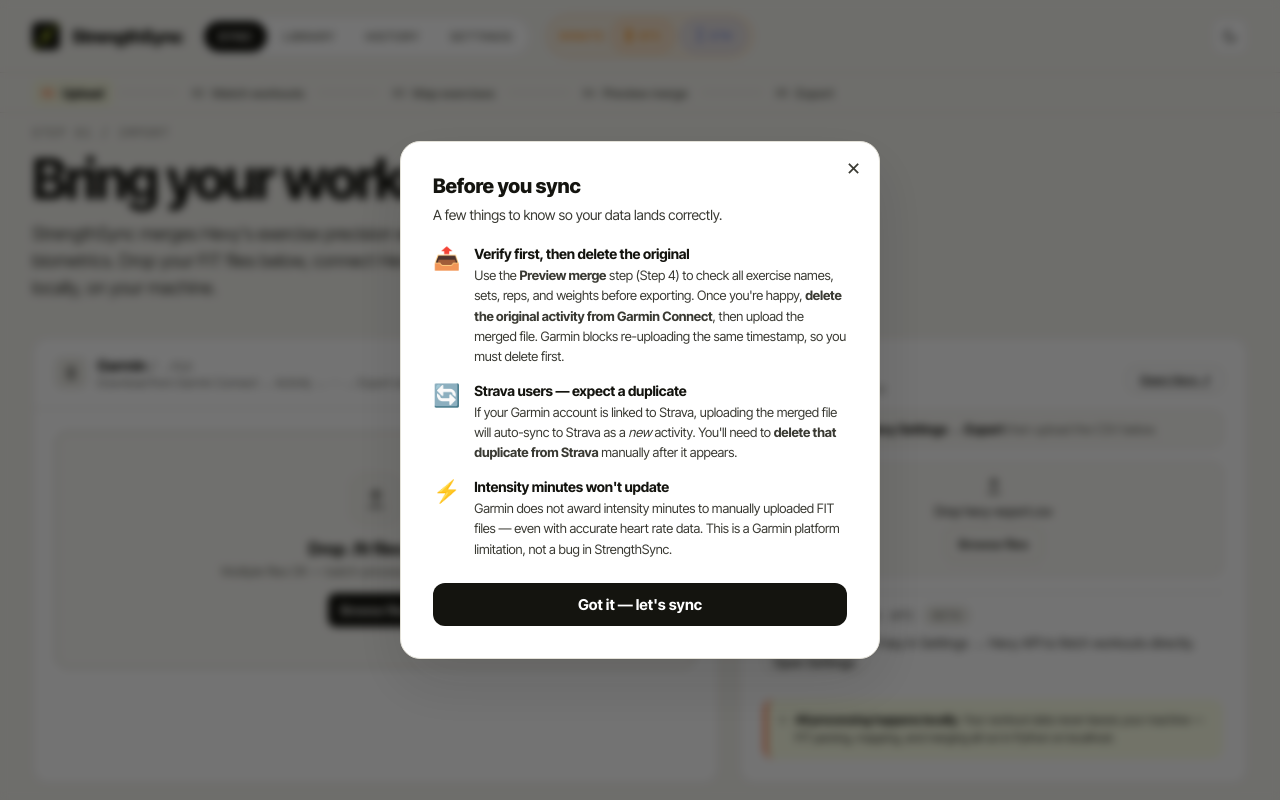
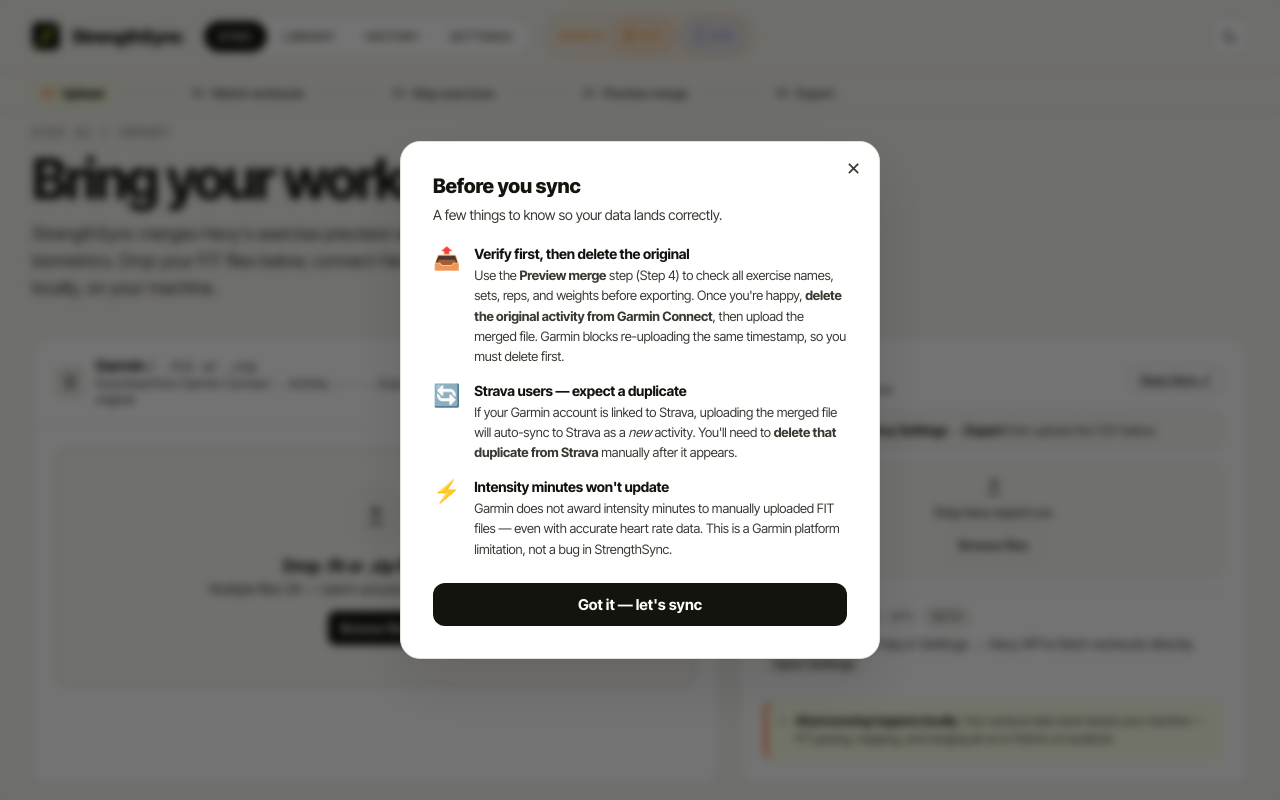
Before and after one commit to Exclad/StrengthSync, a Flask app: page / in a window 1280 px wide. Run offline with Flask 3, Linux system fonts and the light colour scheme; some libraries are stand-ins or nearby versions.

Commit message:
feat+polish: zip upload support, brighter secondary text across all screens
Zip support:
- Backend accepts .zip uploads alongside .fit — extracts the largest
  .fit file inside using Python stdlib zipfile (no new deps)
- Frontend file input now accepts .fit and .zip
- Drop zone and card subtitle updated: "Drop .fit or .zip files here"

Typography / readability:
- Light mode --ink-3: #6E6E65 → #525249 (better contrast on light bg)
- Light mode --ink-4: #A6A69B → #8A8A80
- screen_upload: descriptive subtitles 12→13px, ink-3→ink-2
  ("Download from Garmin Connect", "Workout source", file date, Hevy
  export instruction, drop zone subtitle 13→14px)
- screen_match: section subtitles 12→13px ink-3→ink-2; date labels
  11→12px; MiniStat/Stat labels 10→11px ink-3→ink-2; picker text bumped
- screen_history: table headers 10→11px ink-3→ink-2; file subtitle
  11→12px; size/date columns 12→13px; footer note 12→13px

Co-Authored-By: Claude Sonnet 4.6 <noreply@anthropic.com>

```diff
--- a/app.py
+++ b/app.py
@@ -12,6 +12,7 @@ import datetime
 import csv
 import json
 import urllib.request
+import zipfile
 from urllib.error import HTTPError, URLError
 from werkzeug.utils import secure_filename
 from flask import Flask, render_template, request, jsonify, session, send_file
@@ -300,6 +301,19 @@ def api_donation_qr(coin):
     return send_file(buf, mimetype="image/png", max_age=86400)
 
 
+def _extract_fit_from_zip(zip_path: str, dest_path: str) -> bool:
+    """Extract the first .fit file found in a zip into dest_path. Returns True on success."""
+    with zipfile.ZipFile(zip_path, 'r') as zf:
+        fit_names = [n for n in zf.namelist() if n.lower().endswith('.fit')]
+        if not fit_names:
+            return False
+        # Prefer the largest .fit file (activity files are bigger than device logs)
+        fit_names.sort(key=lambda n: zf.getinfo(n).file_size, reverse=True)
+        with zf.open(fit_names[0]) as src, open(dest_path, 'wb') as dst:
+            dst.write(src.read())
+    return True
+
+
 def _current_fit_path() -> str | None:
     """Return the active FIT file path for the current session, respecting batch index."""
     paths = session.get("fit_paths") or ([session.get("fit_path")] if session.get("fit_path") else [])
@@ -330,12 +344,22 @@ def api_upload():
     except (zoneinfo.ZoneInfoNotFoundError, KeyError):
         return jsonify({"error": f"Invalid timezone '{timezone_str}'.", "detail": "Must be a valid IANA timezone string"}), 400
 
-    # Save all FIT files to volume-backed directory
+    # Save all FIT files to volume-backed directory (zip files are extracted automatically)
     fit_paths = []
     for i, fit_file in enumerate(fit_files):
-        path = str(UPLOADS_DIR / f"fit_{i}.fit")
-        fit_file.save(path)
-        fit_paths.append(path)
+        original_name = (fit_file.filename or "").lower()
+        if original_name.endswith('.zip'):
+            zip_tmp = str(UPLOADS_DIR / f"fit_{i}.zip")
+            fit_file.save(zip_tmp)
+            dest = str(UPLOADS_DIR / f"fit_{i}.fit")
+            if not _extract_fit_from_zip(zip_tmp, dest):
+                return jsonify({"error": f"No .fit file found inside the uploaded zip ({fit_file.filename}).", "detail": "zip contained no .fit entries"}), 400
+            os.unlink(zip_tmp)
+            fit_paths.append(dest)
+        else:
+            path = str(UPLOADS_DIR / f"fit_{i}.fit")
+            fit_file.save(path)
+            fit_paths.append(path)
 
     # Validate first FIT file (representative parse for upload response)
     try:
--- a/static/src/screen_history.jsx
+++ b/static/src/screen_history.jsx
@@ -61,9 +61,9 @@ function ScreenHistory({ onBack }) {
       {!loading && files.length > 0 && (
         <div className="card" style={{ padding: 0, overflow: 'hidden' }}>
           <div style={{ padding: '8px 16px', borderBottom: '1px solid var(--line)', background: 'var(--surface-2)', display: 'grid', gridTemplateColumns: '1fr auto auto auto', gap: 16, alignItems: 'center' }}>
-            <span className="mono uc" style={{ fontSize: 10, color: 'var(--ink-3)' }}>File</span>
-            <span className="mono uc" style={{ fontSize: 10, color: 'var(--ink-3)' }}>Size</span>
-            <span className="mono uc" style={{ fontSize: 10, color: 'var(--ink-3)' }}>Exported</span>
+            <span className="mono uc" style={{ fontSize: 11, color: 'var(--ink-2)' }}>File</span>
+            <span className="mono uc" style={{ fontSize: 11, color: 'var(--ink-2)' }}>Size</span>
+            <span className="mono uc" style={{ fontSize: 11, color: 'var(--ink-2)' }}>Exported</span>
             <span style={{ width: 90 }}/>
           </div>
           {files.map((f, i) => (
@@ -72,11 +72,11 @@ function ScreenHistory({ onBack }) {
                 <IconFile size={16} style={{ color: 'var(--ink-3)', flexShrink: 0 }}/>
                 <div>
                   <div className="mono" style={{ fontSize: 13, fontWeight: 600 }}>{f.name}</div>
-                  <div style={{ fontSize: 11, color: 'var(--ink-3)', marginTop: 2 }}>FIT Protocol 2.0 · Garmin Connect ready</div>
+                  <div style={{ fontSize: 12, color: 'var(--ink-2)', marginTop: 2 }}>FIT Protocol 2.0 · Garmin Connect ready</div>
                 </div>
               </div>
-              <span className="mono" style={{ fontSize: 12, color: 'var(--ink-3)' }}>{f.size_kb} KB</span>
-              <span style={{ fontSize: 12, color: 'var(--ink-3)', whiteSpace: 'nowrap' }}>{fmtMtime(f.mtime)}</span>
+              <span className="mono" style={{ fontSize: 13, color: 'var(--ink-2)' }}>{f.size_kb} KB</span>
+              <span style={{ fontSize: 13, color: 'var(--ink-2)', whiteSpace: 'nowrap' }}>{fmtMtime(f.mtime)}</span>
               <button
                 className="btn btn-ghost btn-sm"
                 style={{ fontSize: 12 }}
@@ -89,7 +89,7 @@ function ScreenHistory({ onBack }) {
         </div>
       )}
 
-      <div style={{ marginTop: 16, padding: '12px 16px', background: 'color-mix(in oklab, var(--accent) 8%, var(--surface))', borderRadius: 10, fontSize: 12, color: 'var(--ink-3)', display: 'flex', alignItems: 'center', gap: 8 }}>
+      <div style={{ marginTop: 16, padding: '12px 16px', background: 'color-mix(in oklab, var(--accent) 8%, var(--surface))', borderRadius: 10, fontSize: 13, color: 'var(--ink-2)', display: 'flex', alignItems: 'center', gap: 8 }}>
         <IconLock size={13}/>
         Files are stored locally in the <span className="mono" style={{ margin: '0 2px' }}>output/</span> folder. They are never uploaded or shared.
       </div>
--- a/static/src/screen_match.jsx
+++ b/static/src/screen_match.jsx
@@ -139,9 +139,9 @@ function ColumnHeader({ title, sub, icon }) {
     <div style={{ padding: "0 4px 14px", borderBottom: "1px solid var(--line)" }}>
       <div className="row" style={{ gap: 8 }}>
         {icon}
-        <span className="uc mono" style={{ fontSize: 11, fontWeight: 600 }}>{title}</span>
+        <span className="uc mono" style={{ fontSize: 12, fontWeight: 600 }}>{title}</span>
       </div>
-      <div style={{ fontSize: 12, color: "var(--ink-3)", marginTop: 4 }}>{sub}</div>
+      <div style={{ fontSize: 13, color: "var(--ink-2)", marginTop: 4 }}>{sub}</div>
     </div>
   );
 }
@@ -149,7 +149,7 @@ function ColumnHeader({ title, sub, icon }) {
 function Stat({ label, value, good }) {
   return (
     <div className="stack">
-      <div className="mono uc" style={{ fontSize: 10, color: "var(--ink-3)" }}>{label}</div>
+      <div className="mono uc" style={{ fontSize: 11, color: "var(--ink-2)" }}>{label}</div>
       <div style={{ fontSize: 20, fontWeight: 700, color: good ? "var(--good)" : "var(--ink)", letterSpacing: "-0.02em" }}>{value}</div>
     </div>
   );
@@ -170,7 +170,7 @@ function GarminCard({ garmin, matched }) {
       <div className="card" style={{ padding: 18, opacity: matched ? 1 : 0.6 }}>
         <div className="row" style={{ justifyContent: "space-between" }}>
           <div>
-            <div style={{ fontSize: 11, color: "var(--ink-3)" }} className="mono uc">{fmtDate(garmin.start_time)}</div>
+            <div style={{ fontSize: 12, color: "var(--ink-2)" }} className="mono uc">{fmtDate(garmin.start_time)}</div>
             <div style={{ fontWeight: 700, fontSize: 16, marginTop: 2 }}>Garmin Strength</div>
           </div>
           <span className="chip neutral mono">{fmtTime(garmin.start_time)}</span>
@@ -189,9 +189,9 @@ function GarminCard({ garmin, matched }) {
 function MiniStat({ icon, label, value, warn }) {
   return (
     <div className="stack">
-      <div className="row" style={{ gap: 4, color: "var(--ink-3)", fontSize: 10 }} className="mono uc">
+      <div className="row mono uc" style={{ gap: 4, color: "var(--ink-2)", fontSize: 11 }}>
         {icon}
-        <span className="mono uc" style={{ fontSize: 10 }}>{label}</span>
+        <span className="mono uc" style={{ fontSize: 11 }}>{label}</span>
       </div>
       <div style={{ fontSize: 14, fontWeight: 700, marginTop: 2, color: warn ? "var(--warn)" : "var(--ink)" }}>{value}</div>
     </div>
@@ -249,7 +249,7 @@ function HevyPicker({ selected, workouts, onSelect }) {
           </div>
           {open && (
             <div style={{ marginTop: 12, display: "grid", gap: 6 }}>
-              <div style={{ fontSize: 12, color: "var(--ink-3)", marginBottom: 4 }}>Pick a different Hevy workout:</div>
+              <div style={{ fontSize: 13, color: "var(--ink-2)", marginBottom: 4 }}>Pick a different Hevy workout:</div>
               {workouts.map((w, i) => (
                 <button key={i} onClick={() => { onSelect(i); setOpen(false); }} className="btn btn-ghost btn-sm">
                   {fmtDate(w.start_time)} — {w.title} ({w.exercise_count} exercises)
@@ -264,7 +264,7 @@ function HevyPicker({ selected, workouts, onSelect }) {
   return (
     <div style={{ padding: "16px 0" }}>
       <div className="card" style={{ padding: 18, borderStyle: "dashed", borderColor: "var(--line-2)" }}>
-        <div style={{ fontSize: 13, color: "var(--ink-3)", marginBottom: 10 }}>No auto-match. Pick manually:</div>
+        <div style={{ fontSize: 13, color: "var(--ink-2)", marginBottom: 10 }}>No auto-match. Pick manually:</div>
         <div style={{ display: "grid", gap: 6 }}>
           {workouts.map((w, i) => (
             <button
--- a/static/src/screen_upload.jsx
+++ b/static/src/screen_upload.jsx
@@ -148,8 +148,8 @@ function ScreenUpload({ onNext, state, update, setPage }) {
                 <IconWatch size={16}/>
               </div>
               <div>
-                <div style={{ fontWeight: 700, fontSize: 15 }}>Garmin <span className="mono" style={{ color: "var(--ink-3)", fontSize: 12, fontWeight: 500 }}>/ .fit</span></div>
-                <div style={{ fontSize: 12, color: "var(--ink-3)" }}>Download from Garmin Connect → Activity → ⋯ → Export original</div>
+                <div style={{ fontWeight: 700, fontSize: 15 }}>Garmin <span className="mono" style={{ color: "var(--ink-2)", fontSize: 13, fontWeight: 500 }}>/ .fit or .zip</span></div>
+                <div style={{ fontSize: 13, color: "var(--ink-2)" }}>Download from Garmin Connect → Activity → ⋯ → Export original</div>
               </div>
             </div>
             <div className="row" style={{ gap: 8, alignItems: "center", flexShrink: 0 }}>
@@ -177,15 +177,15 @@ function ScreenUpload({ onNext, state, update, setPage }) {
             }}
             onClick={() => fitInput.current?.click()}
           >
-            <input ref={fitInput} type="file" multiple accept=".fit" style={{ display: "none" }}
+            <input ref={fitInput} type="file" multiple accept=".fit,.zip" style={{ display: "none" }}
               onChange={e => addFiles(e.target.files)} />
             <div style={{ width: 52, height: 52, margin: "0 auto 14px", borderRadius: 14, background: "var(--bg)", display: "grid", placeItems: "center", border: "1px solid var(--line)" }}>
               <IconUpload size={22}/>
             </div>
             <div style={{ fontWeight: 700, fontSize: 17, marginBottom: 4 }}>
-              Drop .fit files here
+              Drop .fit or .zip files here
             </div>
-            <div style={{ fontSize: 13, color: "var(--ink-3)", marginBottom: 14 }}>
+            <div style={{ fontSize: 14, color: "var(--ink-2)", marginBottom: 14 }}>
               Multiple files OK — batch-process a whole week at once.
             </div>
             <div className="row" style={{ justifyContent: "center", gap: 8 }}>
@@ -200,7 +200,7 @@ function ScreenUpload({ onNext, state, update, setPage }) {
                   <IconFile size={16}/>
                   <div className="grow">
                     <div className="mono" style={{ fontSize: 13, fontWeight: 600 }}>{f.name}</div>
-                    <div style={{ fontSize: 11, color: "var(--ink-3)" }}>{f.date} · {(f.size/1024).toFixed(0)} KB</div>
+                    <div style={{ fontSize: 12, color: "var(--ink-2)" }}>{f.date} · {(f.size/1024).toFixed(0)} KB</div>
                   </div>
                   <span className="chip good"><IconCheck size={10}/> PARSED</span>
                   <button className="icon-btn" style={{ width: 28, height: 28 }} onClick={() => update({ fitFiles: state.fitFiles.filter(x => x.id !== f.id) })}>
@@ -221,7 +221,7 @@ function ScreenUpload({ onNext, state, update, setPage }) {
               </div>
               <div>
                 <div style={{ fontWeight: 700, fontSize: 15 }}>Hevy</div>
-                <div style={{ fontSize: 12, color: "var(--ink-3)" }}>Workout source</div>
+                <div style={{ fontSize: 13, color: "var(--ink-2)" }}>Workout source</div>
               </div>
             </div>
             <a href="https://hevy.com/settings?export" target="_blank" rel="noopener noreferrer" className="btn btn-ghost btn-sm" style={{ fontSize: 12, padding: "5px 11px", whiteSpace: "nowrap", flexShrink: 0 }}>Open Hevy ↗</a>
@@ -296,7 +296,7 @@ function ScreenUpload({ onNext, state, update, setPage }) {
             <>
               <div style={{ marginTop: 14, padding: "10px 12px", background: "var(--surface-2)", borderRadius: 10, border: "1px solid var(--line)", display: "flex", alignItems: "center", gap: 8 }}>
                 <IconFile size={14} style={{ color: "var(--ink-3)", flexShrink: 0 }}/>
-                <span style={{ fontSize: 13, color: "var(--ink-3)" }}>Export from <strong style={{ color: "var(--ink)" }}>Hevy Settings → Export</strong> then upload the CSV below.</span>
+                <span style={{ fontSize: 13, color: "var(--ink-2)" }}>Export from <strong style={{ color: "var(--ink)" }}>Hevy Settings → Export</strong> then upload the CSV below.</span>
               </div>
 
               <div style={{ marginTop: 14, padding: 14, background: "var(--surface-2)", borderRadius: 10, border: "1px dashed var(--line-2)", textAlign: "center" }}>
--- a/templates/index.html
+++ b/templates/index.html
@@ -16,8 +16,8 @@
     --surface-2: #F9F8F4;
     --ink: #14140F;
     --ink-2: #3A3A33;
-    --ink-3: #6E6E65;
-    --ink-4: #A6A69B;
+    --ink-3: #525249;
+    --ink-4: #8A8A80;
     --line: #E3E1D8;
     --line-2: #D4D1C5;
     --accent: #E6FF3D;     /* electric lime — signature */
```
